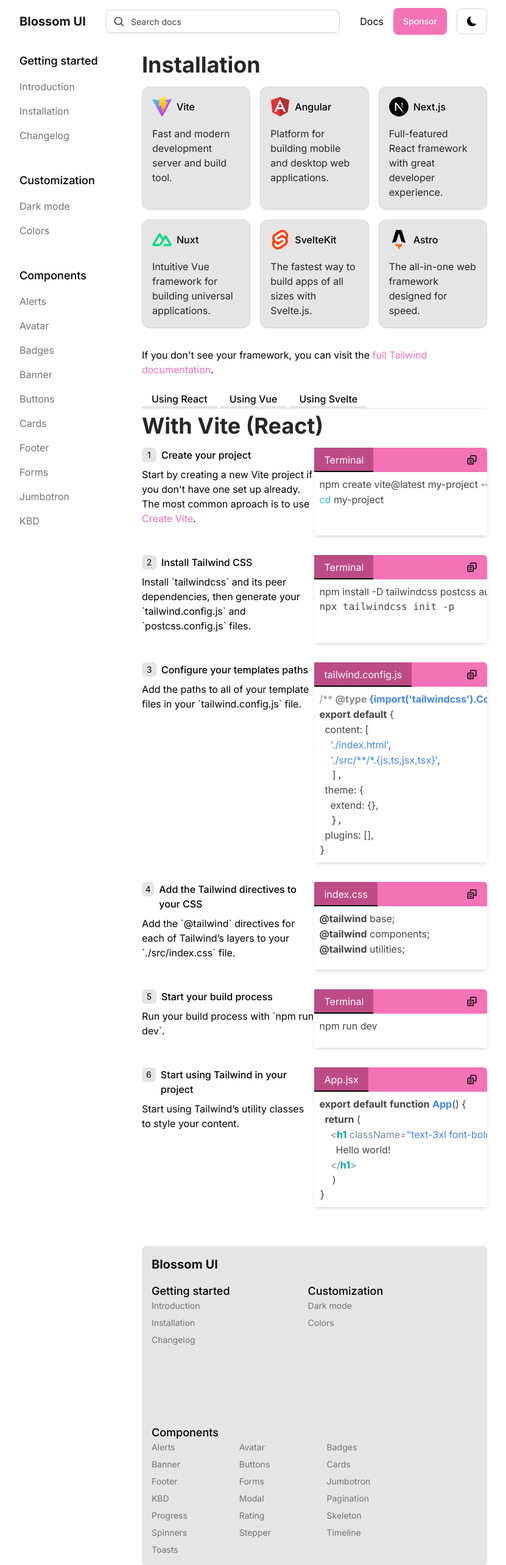
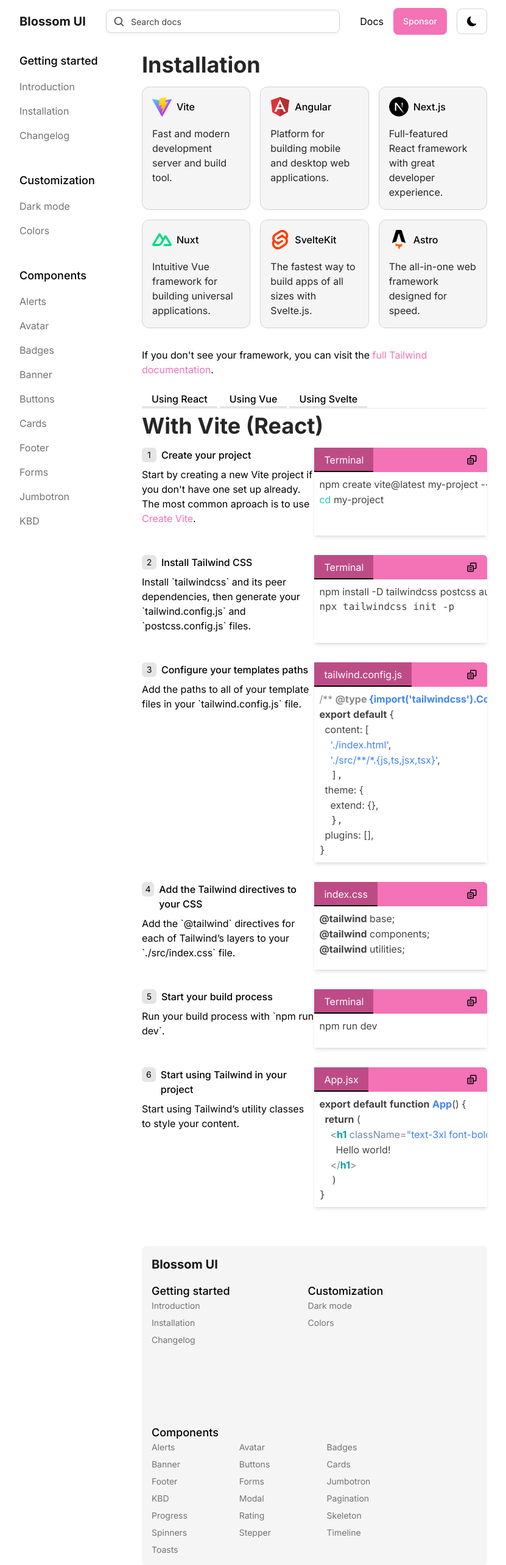
Before and after one commit to juanigarciadev/BlossomUI, a React (Vite) app: page /docs/getting-started/installation in a window 1280 px wide. Shown: the top 2566 px of the page at 61% size, without its empty margins (224-1055 px from the left). Built offline with nearby package versions, Linux system fonts and the light colour scheme.

Commit message:
Fix: Background opacity set to 40% in footer and installation card options

```diff
--- a/src/components/Docs/Installation.jsx
+++ b/src/components/Docs/Installation.jsx
@@ -31,7 +31,7 @@
                 <div className='grid grid-cols-3 gap-4 lg:grid-cols-2 pb-8 md:grid-cols-3 sm:grid-cols-2'>
                     {installation.map((technologie) => {
                         return (
-                            <article key={technologie.name} className='group flex flex-col gap-4 h-auto p-4 border border-neutral-300 rounded-xl bg-neutral-200 cursor-pointer shadow-sm md:w-auto hover:shadow-md duration-300 dark:bg-neutral-800 dark:border-neutral-600 hover:border-corporative dark:hover:border-corporative' onClick={() => setContent(`${technologie.name}`)}>
+                            <article key={technologie.name} className='group flex flex-col gap-4 h-auto p-4 border border-neutral-300 rounded-xl bg-neutral-200 bg-opacity-40 cursor-pointer shadow-sm md:w-auto hover:shadow-md duration-300 dark:bg-neutral-800 dark:border-neutral-600 hover:border-corporative dark:hover:border-corporative' onClick={() => setContent(`${technologie.name}`)}>
                                 <div className='flex items-center gap-2 md:justify-center'>
                                     {<technologie.img />}
                                     <span className='font-medium md:hidden'>{technologie.name}</span>
--- a/src/components/Footer/Footer.jsx
+++ b/src/components/Footer/Footer.jsx
@@ -4,7 +4,7 @@
 
 const Footer = () => {
     return (
-        <footer className='w-full bg-neutral-200 h-auto my-8 pb-4 pl-4 rounded-lg dark:bg-neutral-800'>
+        <footer className='w-full bg-neutral-200 bg-opacity-40 h-auto my-8 pb-4 pl-4 rounded-lg dark:bg-neutral-800'>
             <section className='py-4'>
                 <Link to="/" className='font-bold text-xl text-neutral-900 cursor-pointer dark:text-white' onClick={() => window.scrollTo({ top: 0, behavior: 'smooth' })}>Blossom UI</Link>
             </section>
```
